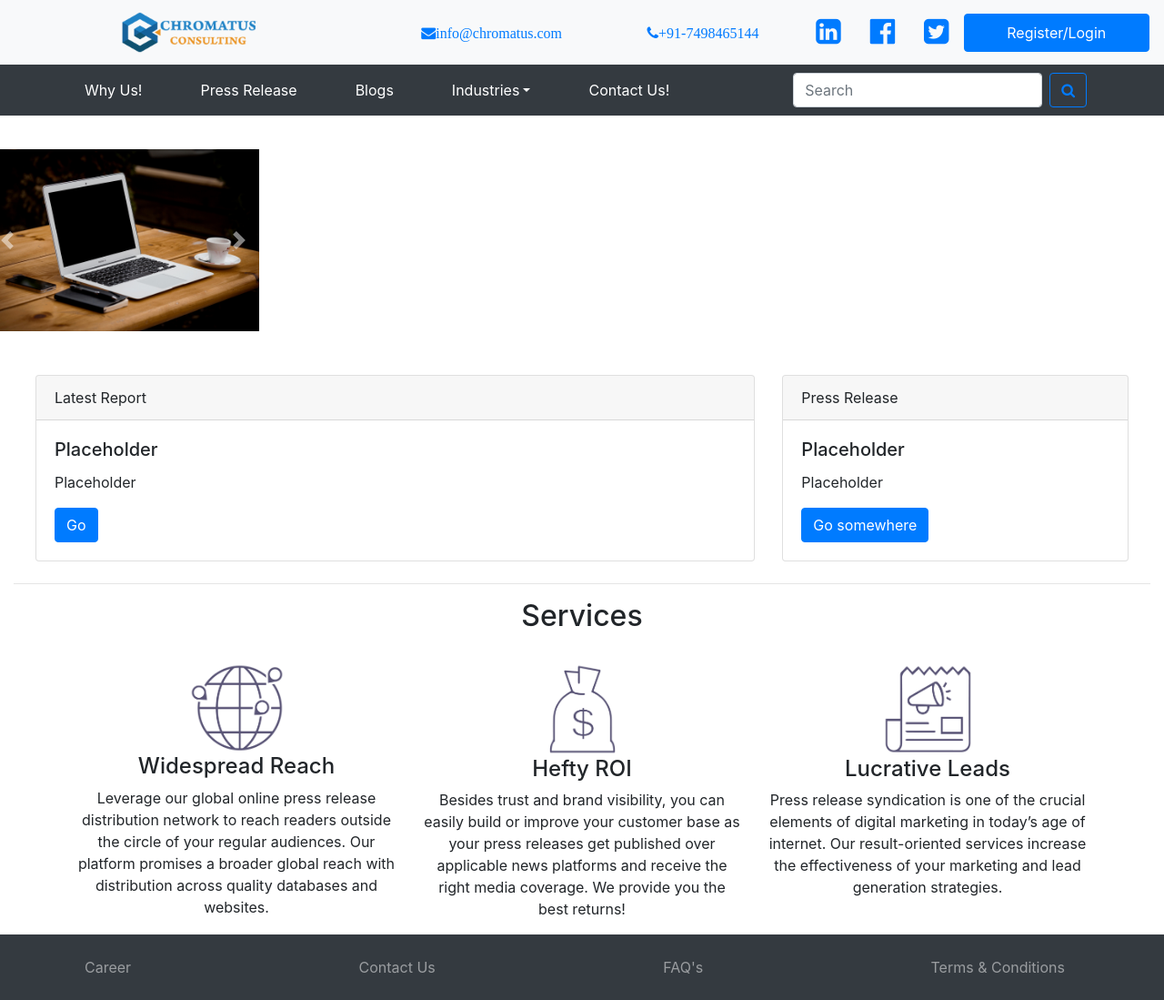
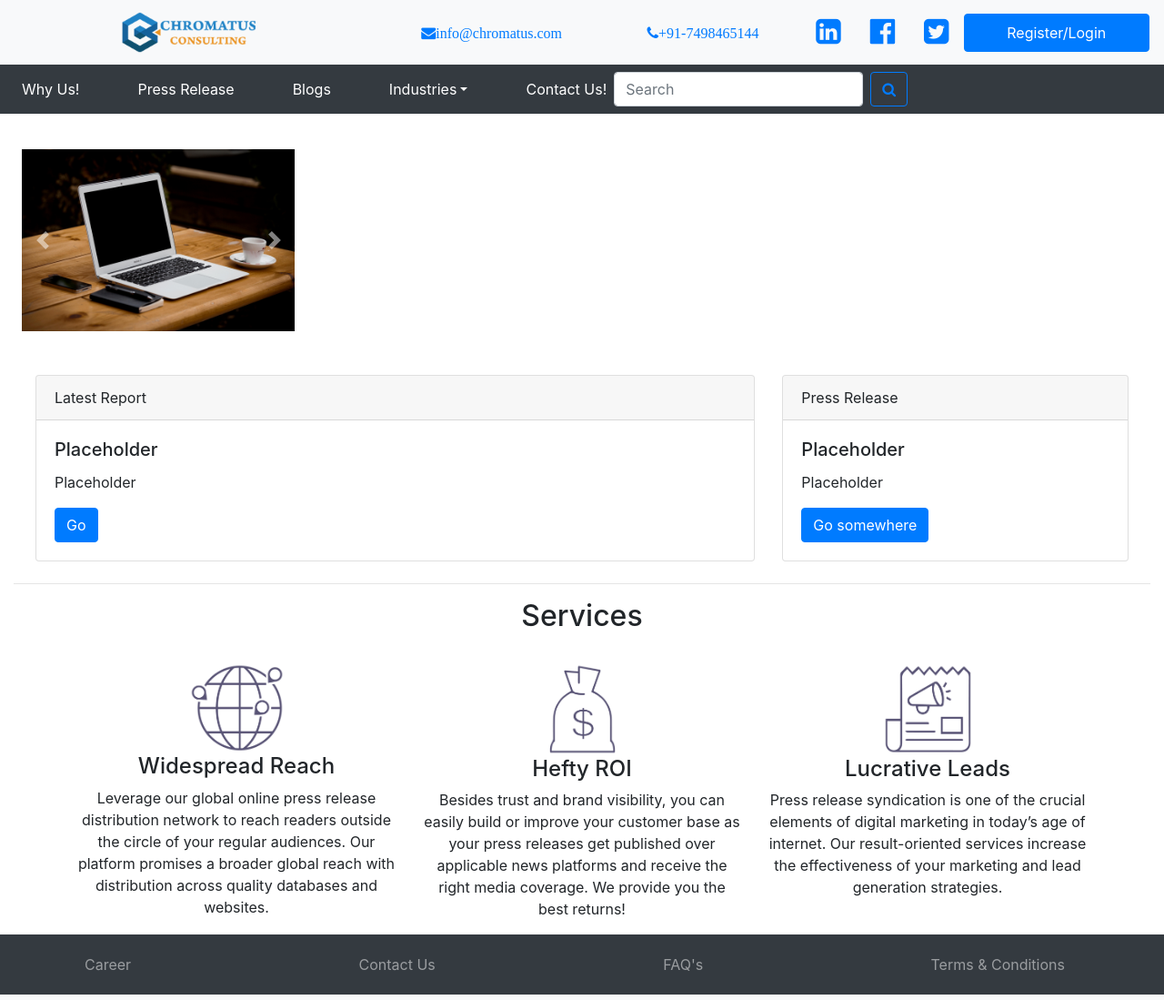
Before and after one commit to indirapimpalkhare/chromatus_php_team1, a PHP site: page / in a window 1280 px wide. Shown: the whole page at 91% size. Run offline with PHP 8.4, Linux system fonts and the light colour scheme.

Commit message:
Scroll fix, navbar changes

```diff
--- a/assets/css/style.css
+++ b/assets/css/style.css
@@ -12,3 +12,9 @@
   .avoid-overflow {margin-top: 130px;}
 
 }
+.navbar-nav > li > a {
+	padding-top:5px !important; padding-bottom:5px !important;
+}
+.navbar {
+	min-height:32px !important
+}
--- a/include/nav.php
+++ b/include/nav.php
@@ -41,7 +41,7 @@
       <span class="navbar-toggler-icon"></span>
     </button>
     <div class="collapse navbar-collapse" id="navbarsExample05">
-      <div class="container ">
+      <!--div class="container "-->
       <ul class="navbar-nav position-relative">
         <li class="nav-item mr-5">
           <a class="nav-link text-white" href="#">Why Us!</a>
@@ -76,7 +76,6 @@
 	    <a href="#" class=" form-control btn btn-outline-primary my-2 my-sm-0  " type="submit"><i class="fa fa-search"></i></a>
 	  </form>
       </div>
-    </div>
   </nav>
 
   <!--2nd Nav Ends-->
--- a/index.php
+++ b/index.php
@@ -11,7 +11,7 @@
 
       <div class="main-content">
 
-        <div class = "row pt-4 mt-4">
+        <div class = "row pt-4 m-4">
           <div id="carouselHomePage" class="carousel slide carousel-fade" data-ride="carousel" style="height:200px;">
             <div class="carousel-inner">
               <div class="carousel-item active">
```
